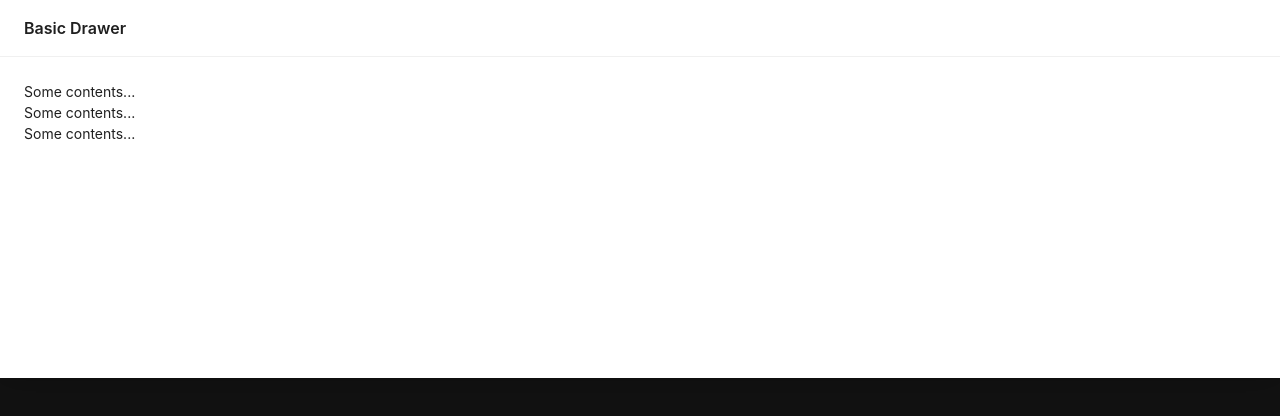
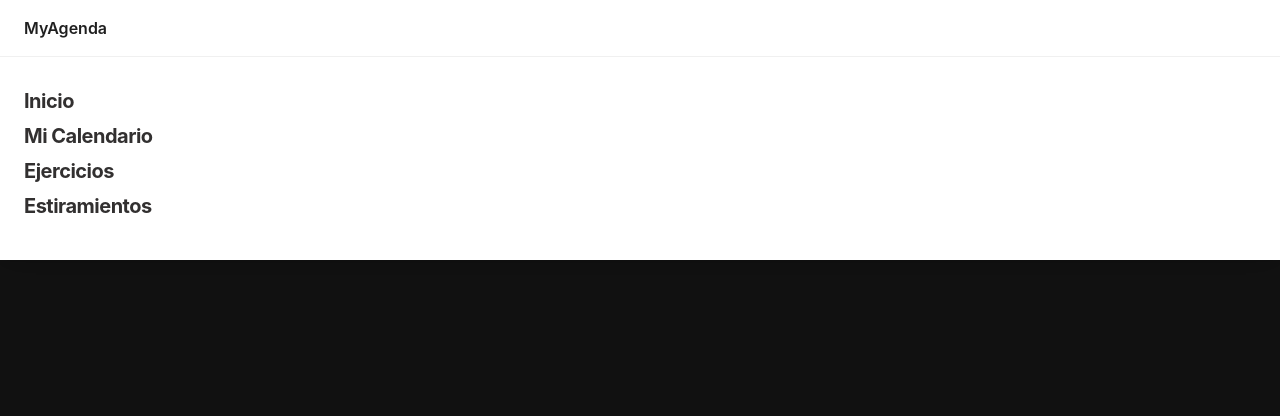
Before and after one commit to Sergiioog/PaginaSass, an Astro site: page / in a window 1280 px wide. Both pictures are taken after a click on the button 1237 px from the left and 32 px from the top of the page. Built offline with nearby package versions, Linux system fonts and the light colour scheme; Astro itself is replaced by a stand-in of ours.

Commit message:
OffCanvas

```diff
--- a/src/components/OffCanvas.jsx
+++ b/src/components/OffCanvas.jsx
@@ -20,16 +20,26 @@ const App = () => {
         </Button>
       </Space>
       <Drawer
-        title="Basic Drawer"
+        title="MyAgenda"
         placement={placement}
         closable={false}
         onClose={onClose}
         open={open}
         key={placement}
+        height={260}
       >
-        <p>Some contents...</p>
-        <p>Some contents...</p>
-        <p>Some contents...</p>
+      <div className='divSeccionHeader'>
+        <p className='seccionDrawer'>Inicio</p>
+      </div>
+      <div className='divSeccionHeader'>
+        <p className='seccionDrawer'>Mi Calendario</p>
+      </div>
+      <div className='divSeccionHeader'>
+        <p className='seccionDrawer'>Ejercicios</p>
+      </div>
+      <div className='divSeccionHeader'>
+        <p className='seccionDrawer'>Estiramientos</p>
+      </div>
       </Drawer>
     </>
   );
--- a/src/styles/main.scss
+++ b/src/styles/main.scss
@@ -33,7 +33,24 @@ header {
     border: white 1px solid;
     background-color: transparent;
     color: white;
-
-  }
+}
+.seccionDrawer {
+    white-space: nowrap;
+    height: auto;
+    width: 10px;
+    font-size: 20px;
+    font-weight: bold;
+    color: #323030;
+    letter-spacing: -0.5px;
+    margin-top: 5px;
+}
+.divSeccionHeader {
+    width: auto;
+    height: auto;
+}
+.seccionDrawer:hover {
+    cursor: pointer;
+    color: $color-header;
+}
 
 /*------------HEADER---------------*/
```
